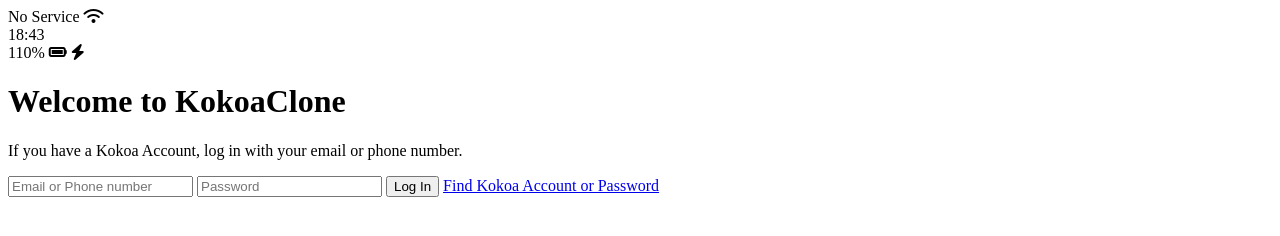
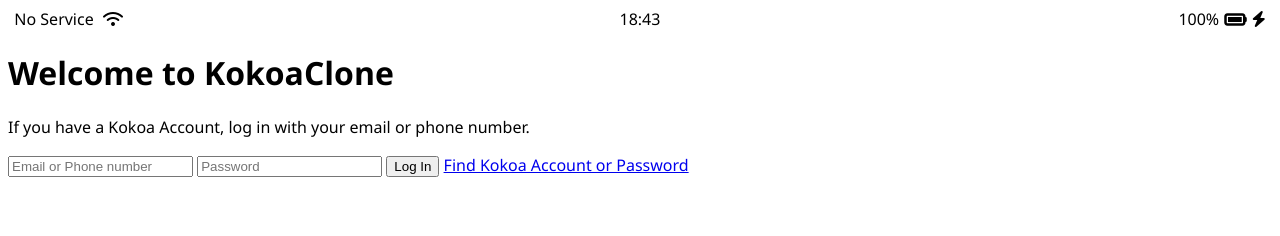
Before and after one commit to DKL1231/kokoa-clone, a plain HTML site: page index.html in a window 1280 px wide. Drawn offline with Linux system fonts and the light colour scheme.

Commit message:
Create styles.css - status bar

```diff
--- /dev/null
+++ b/css/styles.css
@@ -0,0 +1,33 @@
+/* Let's find fonts what you want on google fonts! */
+body {
+  font-family: "Segoe UI", Tahoma, Geneva, Verdana, sans-serif;
+}
+
+.status-bar {
+  display: flex;
+  justify-content: center;
+}
+
+.status-bar__column {
+  width: 33%;
+}
+
+/* space between No-Service and wifi icon */
+.status-bar__column:first-child span {
+  margin-right: 5px;
+}
+
+.status-bar__column:nth-child(2) {
+  display: flex;
+  justify-content: center;
+}
+
+.status-bar__column:last-child {
+  display: flex;
+  justify-content: flex-end;
+  align-items: center;
+}
+
+.status-bar__column .fa-battery-full {
+  margin: 0px 5px;
+}
--- a/index.html
+++ b/index.html
@@ -1,6 +1,7 @@
 <!DOCTYPE html>
 <html lang="en">
   <head>
+    <link rel="stylesheet" href="css/styles.css" />
     <meta charset="UTF-8" />
     <meta http-equiv="X-UA-Compatible" content="IE=edge" />
     <meta name="viewport" content="width=device-width, initial-scale=1.0" />
@@ -18,8 +19,8 @@
         <!-- To Do: Js for realtime-->
       </div>
       <div class="status-bar__column">
-        <span>110%</span>
-        <i class="fas fa-battery-full"></i>
+        <span>100%</span>
+        <i class="fas fa-battery-full fa-lg"></i>
         <i class="fas fa-bolt"></i>
       </div>
     </div>
```
